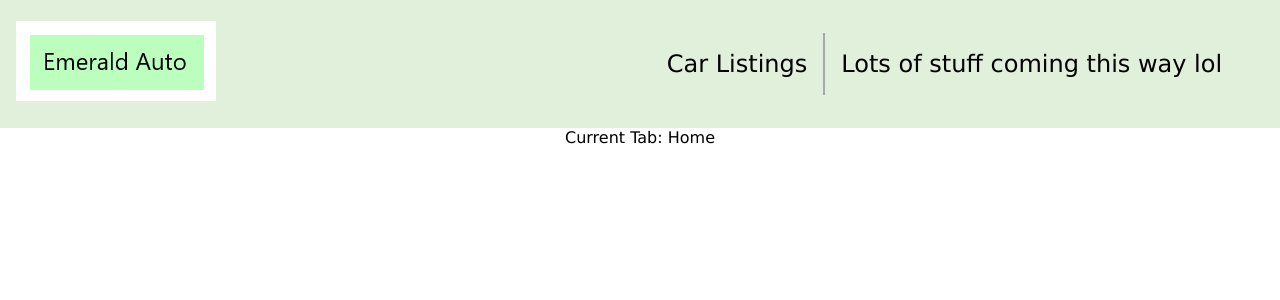
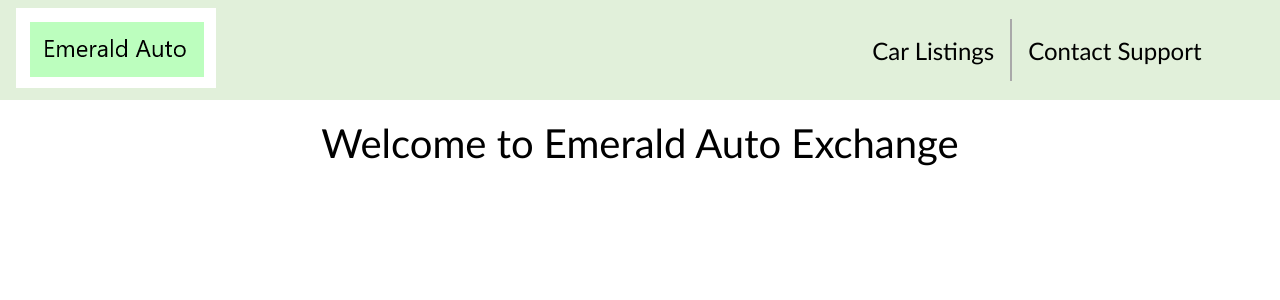
Before and after one commit to myaltaccountsthis/emeraldautoexchange, a React (Create React App) app: page / in a window 1280 px wide. Shown: the top 300 px of the page. Built offline with nearby package versions, Linux system fonts and the light colour scheme.

Commit message:
Created Page components

```diff
--- a/src/App.css
+++ b/src/App.css
@@ -1,6 +1,10 @@
 .App {
   text-align: center;
-  font-family: Verdana, Geneva, Tahoma, sans-serif;
+  font-family: 'Gill Sans', 'Gill Sans MT', Calibri, 'Trebuchet MS', sans-serif
+}
+
+.App-Header {
+  font-size: 40px;
 }
 
 .App-Nav {
@@ -8,6 +12,7 @@
   background-color:rgb(225, 240, 218);
   margin: auto auto;
   padding: 20px 0px;
+  max-height: 60px;
 
   font-size: 1.5em;
   white-space: nowrap;
@@ -21,7 +26,9 @@
   border: none;
   background-color: transparent;
   font: inherit;
-
+}
+.App-Nav-Element:hover {
+  text-decoration: underline;
 }
 
 .App-Nav-Element:hover {
@@ -32,3 +39,7 @@
   border: 1px solid darkgray;
   height: 60px;
 }
+
+.Page {
+
+}
--- a/src/App.jsx
+++ b/src/App.jsx
@@ -2,6 +2,9 @@ import React from 'react';
 import './App.css';
 import NavButton from './NavButton';
 import NavDivider from './NavDivider';
+import Contact from './Pages/Contact';
+import Home from './Pages/Home';
+import Listings from './Pages/Listings';
 
 class App extends React.Component {
   constructor(props) {
@@ -11,8 +14,9 @@ class App extends React.Component {
       useNavMenu: false
     };
     this.navInfo = {
-      "Listings": "Car Listings",
-      "Even more stuff": "Lots of stuff coming this way lol"
+      "Home": {component: <Home />},
+      "Listings": {title: "Car Listings", component: <Listings />},
+      "Support": {title: "Contact Support", component: <Contact />}
     };
   }
 
@@ -29,7 +33,7 @@ class App extends React.Component {
             <div style={{flexGrow: 10}} />
             {
               (() => { // create NavButtons using object and insert NavDividers in between
-                let arr = Object.keys(this.navInfo).map(key => <NavButton name={key} content={this.navInfo[key]} onClick={this.handleOnClick(key)} />).reduce((r, a) => r.concat(a, <NavDivider />), []);
+                let arr = Object.keys(this.navInfo).slice(1).map(key => <NavButton name={key} key={key} content={this.navInfo[key].title} onClick={this.handleOnClick(key)} />).reduce((r, a) => r.concat(a, <NavDivider />), []);
                 arr.pop();
                 return arr;
               })()
@@ -37,7 +41,8 @@ class App extends React.Component {
             <div style={{flexGrow: 1}} />
           </div>
         </header>
-        Current Tab: {this.state.currentTab}
+        <br />
+        {this.navInfo[this.state.currentTab].component}
       </div>
     );
   }
--- /dev/null
+++ b/src/Pages/Contact.jsx
@@ -0,0 +1,13 @@
+import React from "react";
+
+class Contact extends React.Component {
+    render() {
+        return (
+            <div className="Page">
+                <div className="App-Header">Contact Us</div>
+            </div>
+        );
+    }
+}
+
+export default Contact;
--- /dev/null
+++ b/src/Pages/Home.jsx
@@ -0,0 +1,13 @@
+import React from "react";
+
+class Home extends React.Component {
+    render() {
+        return (
+            <div className="Page">
+                <div className="App-Header">Welcome to Emerald Auto Exchange</div>
+            </div>
+        );
+    }
+}
+
+export default Home;
--- /dev/null
+++ b/src/Pages/Listings.jsx
@@ -0,0 +1,13 @@
+import React from "react";
+
+class Listings extends React.Component {
+    render() {
+        return (
+            <div className="Page">
+                <div className="App-Header">Our Car Listing</div>
+            </div>
+        );
+    }
+}
+
+export default Listings;
```
